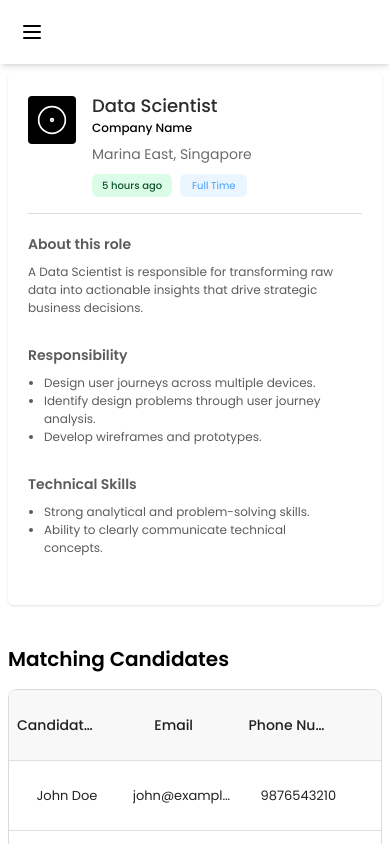
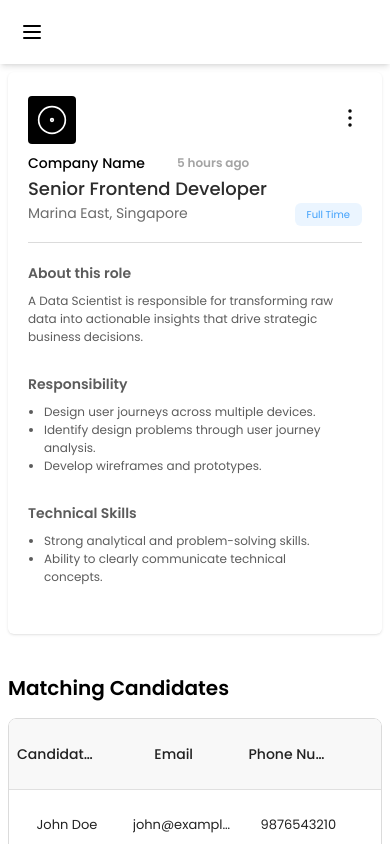
Before and after one commit to Nanthakumar-Cueverz/Job-Dashboard-Management, a React (Vite) app: page /interviewai/job-detail in a window 390 px wide. Built offline with nearby package versions, Linux system fonts and the light colour scheme.

Commit message:
Job details page design

```diff
--- a/src/pages/JobDetail.jsx
+++ b/src/pages/JobDetail.jsx
@@ -84,17 +84,29 @@ const JobDetail = () => {
             <div className=''>
                 <div className='p-5 lg:p-10 shadow rounded-md mb-5 last:mb-0'>
                     <div className='p-0 lg:pb-4 border-b pb-4 lg:border-b border-border-primary block lg:flex justify-between align-middle'>
-                        <div className='flex items-start lg:items-center gap-x-4'>
-                            <CircleDot className='bg-black text-white p-2 rounded-sm w-12 h-12 mt-1 lg:mt-0' />
+                        <div className='block lg:flex items-start lg:items-center gap-x-4'>
+                            <div className='w-full lg:w-fit inline-flex justify-between lg:hidden'>
+                                <CircleDot className='bg-black text-white p-2 rounded-sm w-12 h-12 mt-1 lg:mt-0' />
+                                <button className=''>
+                                    <DotIcon />
+                                </button>
+                            </div>
+                            <CircleDot className='bg-black text-white p-2 rounded-sm w-12 h-12 mt-1 lg:mt-0 hidden lg:block' />
                             <div>
+                                <div className='lg:hidden inline-flex w-full items-center space-x-4 gap-x-4'>
+                                    <h6 className='text-sm text-black font-medium'>Company Name</h6>
+                                    <p className='inline-block  text-xs font-semibold lg:hidden text-text-neutral '>
+                                        5 hours ago
+                                    </p>
+                                </div>
                                 <a
                                     href='/interviewai/job-detail'
                                     className='lg:text-md font-medium text-lg lg:font-semibold text-subtext-primary'
                                 >
-                                    Data Scientist
+                                    Senior Frontend Developer
                                 </a>
                                 <div className='flex align-middle gap-x-3 items-center'>
-                                    <h6 className='text-xs text-black lg:text-[#707070] font-medium'>
+                                    <h6 className='text-xs text-black lg:text-[#707070] font-medium hidden lg:block'>
                                         Company Name
                                     </h6>
                                     <span className='text-[10px] px-3 py-[4px] bg-blue-background text-text-primary rounded-full hidden lg:block '>
@@ -103,19 +115,16 @@ const JobDetail = () => {
                                 </div>
                             </div>
                         </div>
-                        <div className='flex gap-x-2 pl-16'>
+                        <div className='flex gap-x-2'>
                             <Location className='text-icon-primary lg:block w-4 h-4 hidden' />
-                            <div className='text-start lg:text-end'>
-                                <h2 className='text-neutral lg:text-subtext-primary text-sm lg:text-md font-normal lg:font-medium'>
-                                    Marina East, Singapore
-                                </h2>
-                                <div className='space-x-2 pt-2'>
-                                    <p className='inline-block py-1 px-2.5 text-[10px] font-medium lg:hidden bg-green-100 text-green-900 rounded-md'>
-                                        5 hours ago
-                                    </p>
-                                    <span className='text-[10px] px-3 py-[4px] bg-blue-background lg:hidden inline-block w-fit text-text-primary rounded-md'>
+                            <div className='text-start lg:text-end w-full'>
+                                <div className='flex justify-between w-full'>
+                                    <h2 className='text-neutral lg:text-subtext-primary text-sm lg:text-md font-normal lg:font-medium'>
+                                        Marina East, Singapore
+                                    </h2>
+                                    <h6 className='text-[10px] px-3 py-[4px] bg-blue-background lg:hidden inline-block w-fit text-text-primary rounded-md'>
                                         Full Time
-                                    </span>
+                                    </h6>
                                 </div>
                                 <p className='text-text-neutral font-medium text-sm lg:block hidden'>
                                     5 hours ago
```
